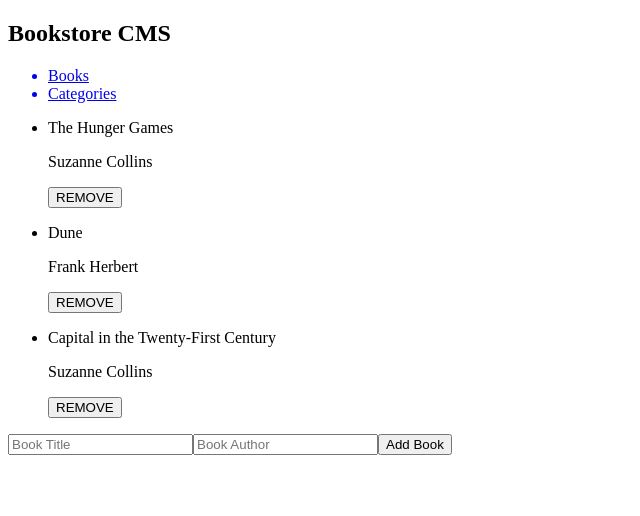
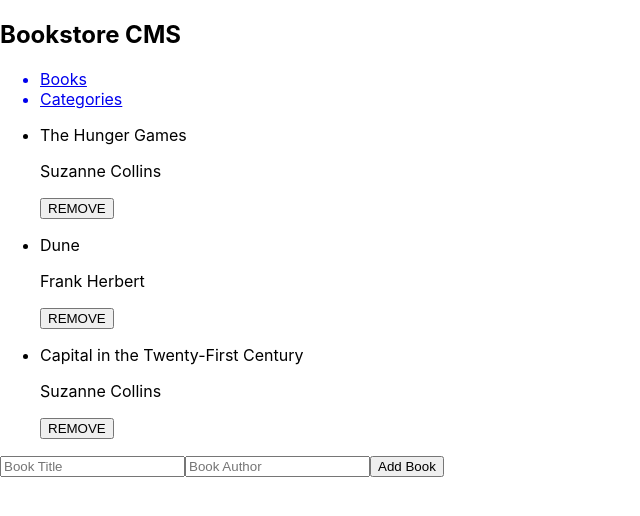
Before and after one commit to farouqdaif1/book-store-react, a React (Create React App) app: page / in a window 1280 px wide. Shown: the top 516 px of the page, without its empty margins (0-640 px from the left). Built offline with nearby package versions, Linux system fonts and the light colour scheme.

Commit message:
Fix linter error

```diff
--- /dev/null
+++ b/src/index.css
@@ -0,0 +1,27 @@
+body {
+  margin: 0;
+  font-family:
+    -apple-system,
+    BlinkMacSystemFont,
+    "Segoe UI",
+    "Roboto",
+    "Oxygen",
+    "Ubuntu",
+    "Cantarell",
+    "Fira Sans",
+    "Droid Sans",
+    "Helvetica Neue",
+    sans-serif;
+  -webkit-font-smoothing: antialiased;
+  -moz-osx-font-smoothing: grayscale;
+}
+
+code {
+  font-family:
+    source-code-pro,
+    Menlo,
+    Monaco,
+    Consolas,
+    "Courier New",
+    monospace;
+}
--- a/src/index.js
+++ b/src/index.js
@@ -1,6 +1,7 @@
 import React from 'react';
 import ReactDOM from 'react-dom';
 import App from './App';
+import './index.css';
 
 ReactDOM.render(
   <React.StrictMode>
```
Also changed, not shown: 1 other file (tests, documents, lock files or other folders).
